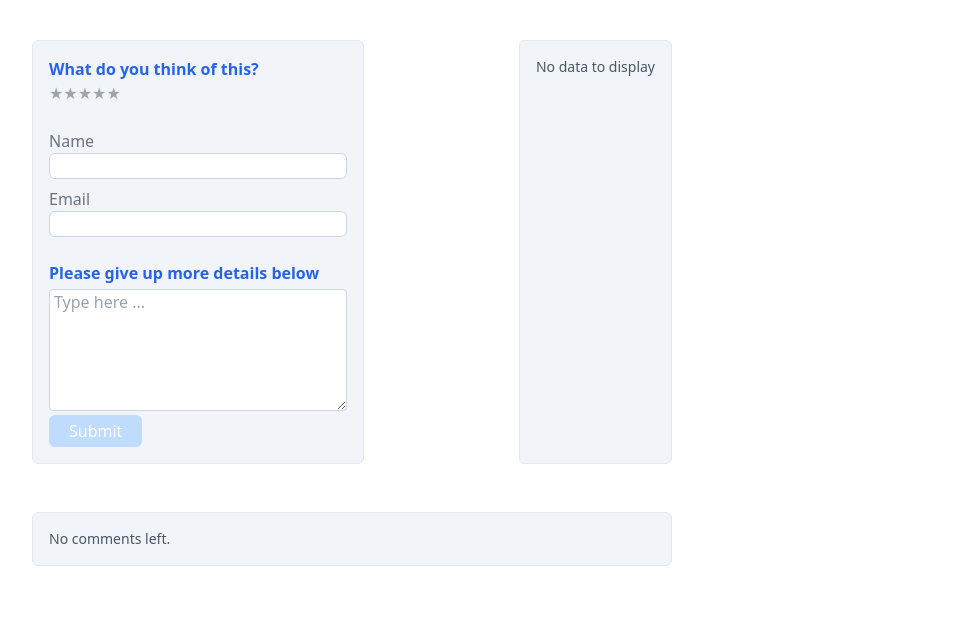
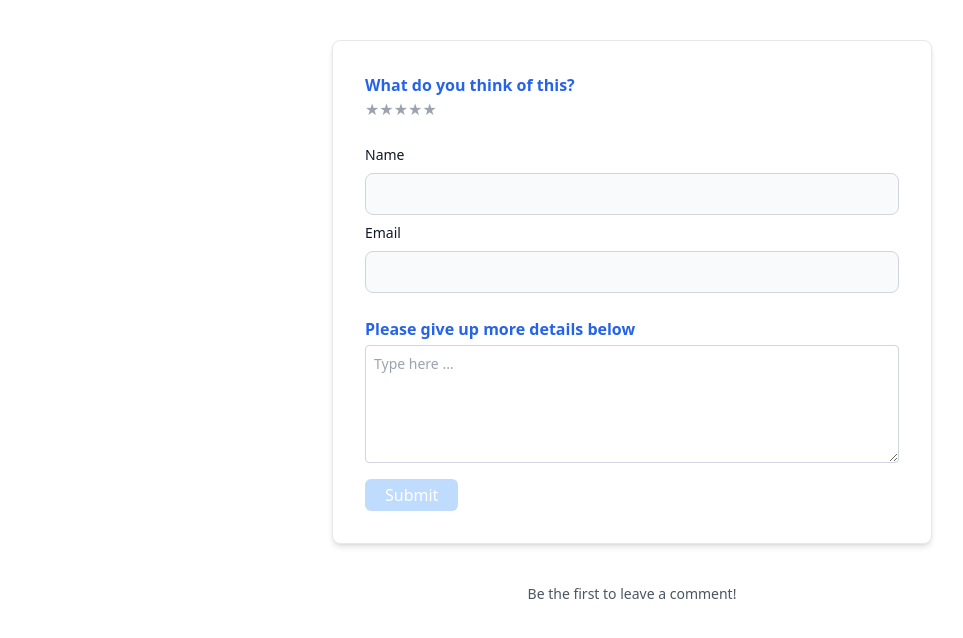
Before and after one commit to chuk-chuk/feedback-page, a React (Create React App) app: page / in a window 1280 px wide. Shown: the top 638 px of the page, without its empty margins (8-971 px from the left). Built offline with nearby package versions, Linux system fonts and the light colour scheme.

Commit message:
Stylistic changes, further refactor

```diff
--- a/src/App.helpers.ts
+++ b/src/App.helpers.ts
@@ -9,3 +9,11 @@ export const mappedGraphData = (inputArray: Comment[]) =>
     total[key].push(obj);
     return total;
   }, {});
+
+export const starsMap: Record<string, string> = {
+  "1": "⭐️",
+  "2": "⭐️⭐️",
+  "3": "⭐️⭐️⭐️",
+  "4": "⭐️⭐️⭐️⭐️",
+  "5": "⭐️⭐️⭐️⭐️⭐️",
+};
--- a/src/App.tsx
+++ b/src/App.tsx
@@ -9,6 +9,7 @@ import ValidationMessage from "./components/ValidationMessage/ValidationMessage"
 import { Comment } from "./App.types";
 import { mappedGraphData } from "./App.helpers";
 import "./index.css";
+import CommentCard from "./components/CommentCard/CommentCard";
 
 const validationSchema: yup.SchemaOf<Comment> = yup.object().shape({
   name: yup.string().required("Name is required"),
@@ -42,9 +43,9 @@ function App() {
   });
 
   return (
-    <div className="m-10 w-full md:w-3/4 lg:w-1/2">
-      <div className="mb-12 flex justify-between">
-        <div className="p-4 bg-slate-100 border border-gray-200 rounded-md">
+    <div className="p-10 w-full flex flex-col items-center">
+      <div className="lg:w-1/2 md:w-full sm:w-full mb-10 flex md:justify-center lg:justify-center gap-4">
+        <div className="p-4 w-full bg-white rounded-lg border border-gray-200 shadow-md sm:p-6 md:p-8 dark:bg-gray-800 dark:border-gray-700">
           <Formik
             initialValues={initialValues}
             validationSchema={validationSchema}
@@ -141,29 +142,25 @@ function App() {
             )}
           </Formik>
         </div>
-        <aside className="p-4 bg-slate-100 border border-gray-200 rounded-md">
-          {!comments.length ? (
-            <ValidationMessage type="custom">
-              No data to display
-            </ValidationMessage>
-          ) : (
+        {comments.length > 0 && (
+          <div className="px-4 pt-4 w-full bg-white border border-gray-200 rounded-md shadow-md sm:p-6 md:p-8 dark:bg-gray-800 dark:border-gray-700">
             <Graph graphData={numberOfPeople} categories={categoriesData} />
-          )}
-        </aside>
+          </div>
+        )}
       </div>
-      <section className="p-4 bg-slate-100 border border-gray-200 rounded-md">
+      <div className="lg:w-1/2 md:w-full sm:w-full flex items-center flex-col flex-wrap">
         {!comments.length ? (
-          <ValidationMessage type="custom">No comments left.</ValidationMessage>
+          <ValidationMessage type="custom">
+            Be the first to leave a comment!
+          </ValidationMessage>
         ) : (
-          <ul>
+          <>
             {comments.map((item, index) => (
-              <li key={index}>
-                {item.comment} <span className="font-bold">by</span> {item.name}
-              </li>
+              <CommentCard card={item} key={index} />
             ))}
-          </ul>
+          </>
         )}
-      </section>
+      </div>
     </div>
   );
 }
--- a/src/components/BoxInput/BoxInput.tsx
+++ b/src/components/BoxInput/BoxInput.tsx
@@ -11,7 +11,7 @@ function BoxInput(props: BoxInputProps) {
       </label>
       <textarea
         id={id}
-        className="pl-1 my-1 border rounded border-gray-300"
+        className="p-2 my-1 text-sm border rounded border-gray-300 mb-4"
         {...rest}
       />
     </div>
--- /dev/null
+++ b/src/components/CommentCard/CommentCard.tsx
@@ -0,0 +1,20 @@
+import React from "react";
+import { starsMap } from "../../App.helpers";
+import { CommentCardProps } from "./CommentCard.types";
+
+function CommentCard(props: CommentCardProps) {
+  const { card } = props;
+  return (
+    <div className="w-full p-2 mb-2 bg-white rounded-lg border border-gray-200 shadow-md dark:bg-gray-800 dark:border-gray-700">
+      {starsMap[card.rating]}
+      <p className="mb-1 text-gray-900">
+        {card.comment.length > 50
+          ? card.comment.substring(0, 50 - 3) + "..."
+          : card.comment}
+      </p>
+      <p className="text-sm font-bold text-gray-500">{card.name}</p>
+    </div>
+  );
+}
+
+export default CommentCard;
--- /dev/null
+++ b/src/components/CommentCard/CommentCard.types.ts
@@ -0,0 +1,6 @@
+import { Comment } from "../../App.types";
+
+export type CommentCardProps = {
+  card: Comment;
+  cardClassName?: string;
+};
--- a/src/components/Graph/Graph.config.ts
+++ b/src/components/Graph/Graph.config.ts
@@ -1,32 +1,28 @@
-const map: Record<string, string> = {
-  "1": "⭐️",
-  "2": "⭐️⭐️",
-  "3": "⭐️⭐️⭐️",
-  "4": "⭐️⭐️⭐️⭐️",
-  "5": "⭐️⭐️⭐️⭐️⭐️",
-};
+import { starsMap } from "../../App.helpers";
 
 export const getChartOptions = (series: number[], categories: string[]) => {
   return {
     chart: {
       type: "column",
+      width: 250,
     },
     credits: { enabled: false },
     accessibility: { enabled: false },
     title: {
+      text: "Review monitoring",
+    },
+    subtitle: {
       text: "",
     },
-    subtitle: {
-      text: "Review monitoring",
-    },
     xAxis: {
-      categories: categories.map((cat) => map[cat]),
+      categories: categories.map((cat) => starsMap[cat]),
       crosshair: true,
     },
     yAxis: {
       title: {
         text: "Number of people",
       },
+      tickInterval: 1,
     },
     tooltip: {
       headerFormat: '<span style="font-size:10px">{point.key}</span><table>',
--- a/src/components/TextInput/TextInput.tsx
+++ b/src/components/TextInput/TextInput.tsx
@@ -4,13 +4,16 @@ import { TextInputProps } from "./TextInput.types";
 function TextInput({ id, label, inputClassName, ...rest }: TextInputProps) {
   return (
     <div className="flex flex-col justify-left">
-      <label htmlFor={id} className="text-gray-500">
+      <label
+        htmlFor={id}
+        className="block mb-2 text-sm font-medium text-gray-900 dark:text-gray-300"
+      >
         {label}
       </label>
       <input
         name={id}
         id={id}
-        className={`pl-1 mb-1 peer border rounded-md border-slate-300 hover:border-slate-400 focus:outline-none appearance-none ${inputClassName}`}
+        className={`bg-gray-50 border border-gray-300 text-gray-900 text-sm rounded-lg focus:ring-blue-500 focus:border-blue-500 block w-full p-2.5 dark:bg-gray-600 dark:border-gray-500 dark:placeholder-gray-400 dark:text-white ${inputClassName}`}
         {...rest}
       />
     </div>
```
